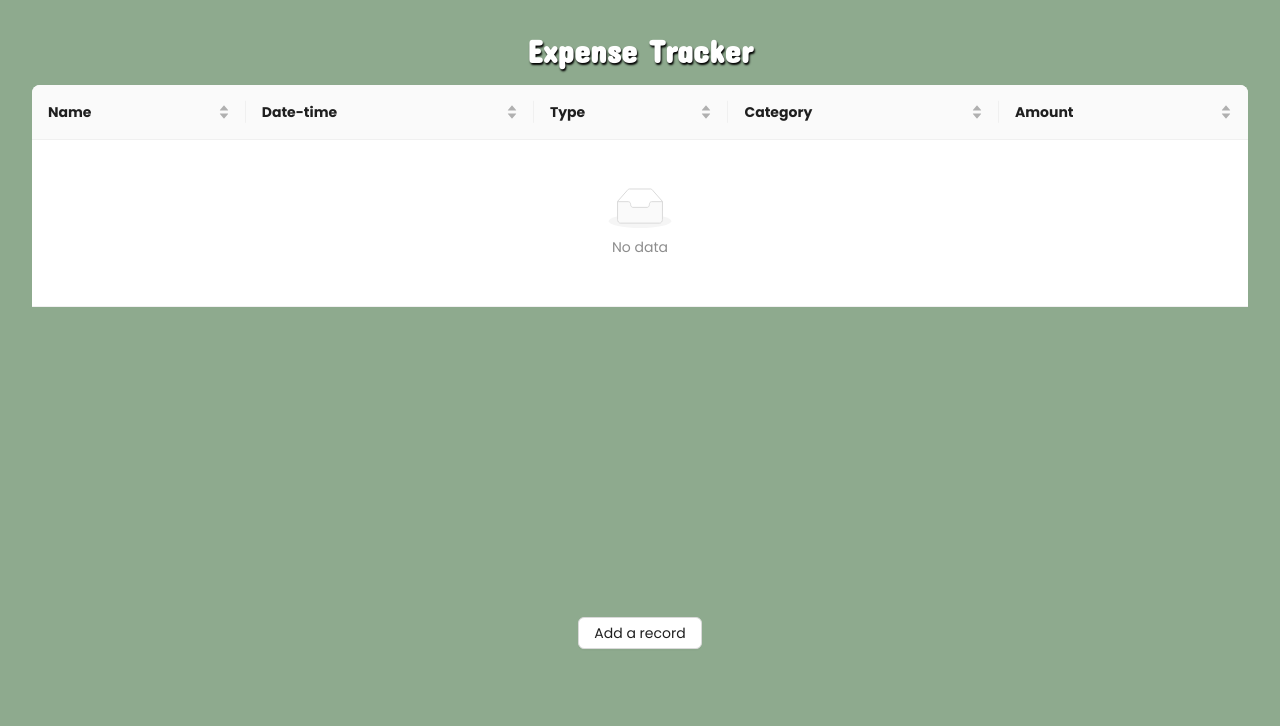
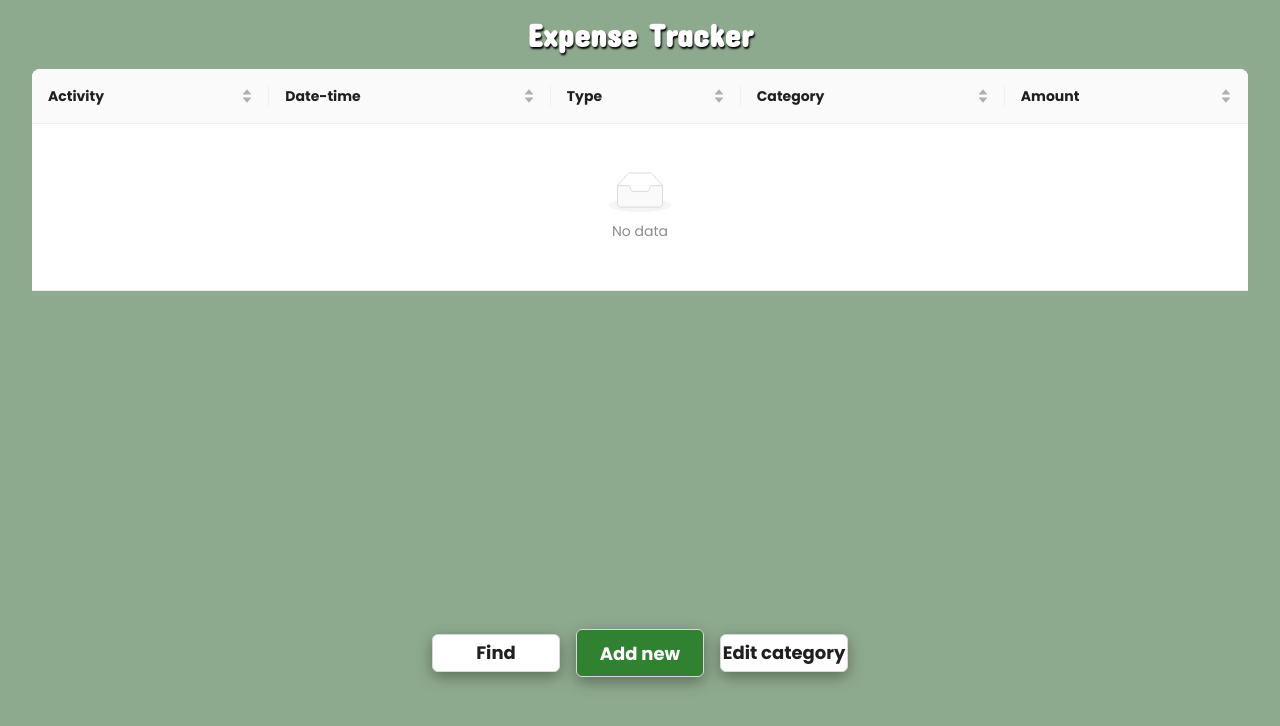
Before and after one commit to Ken-Takahashi-Q/Daily-Expenses, a React (Create React App) app: page / in a window 1280 px wide. Shown: the top 726 px of the page. Built offline with nearby package versions, Linux system fonts and the light colour scheme; the HTML template or start-up script is replaced by a standard one.

Commit message:
adding filter

```diff
--- a/package.json
+++ b/package.json
@@ -12,6 +12,7 @@
     "react": "^18.2.0",
     "react-dom": "^18.2.0",
     "react-scripts": "5.0.1",
+    "usehooks-ts": "^2.9.1",
     "web-vitals": "^2.1.4"
   },
   "scripts": {
--- a/src/App.css
+++ b/src/App.css
@@ -14,6 +14,7 @@
 	--bg-add-new: rgb(223, 226, 223);
 	--income-color: #60d160;
 	--payment-color: #e06648;
+	--add-btn-color: rgb(48, 130, 48);
 }
 .app {
 	display: flex;
@@ -21,7 +22,7 @@
 	justify-content: start;
 	align-items: center;
 	min-height: 100vh;
-	padding: 2rem;
+	padding: 1rem 2rem 1rem 2rem;
 	background-color: var(--bg-app);
 }
 .app_title {
@@ -55,6 +56,34 @@
 	font-weight: 700;
 }
 
+.menu_container {
+	display: flex;
+	flex-direction: column;
+	align-items: center;
+	justify-content: center;
+	width: 100%;
+	margin-top: 1rem;
+	gap: 2rem;
+}
+.menus {
+	display: flex;
+	flex-direction: column;
+	padding: 0.5rem 1rem 0.5rem 1rem;
+	gap: 1rem;
+	background-color: rgba(232, 232, 232, 0.7);
+	backdrop-filter: blur(8px);
+	border-radius: 1rem;
+	box-shadow: rgba(0, 0, 0, 0.35) 0px 5px 15px;
+	transition: 0.5s;
+	z-index: 10;
+}
+.buttons_container {
+	display: flex;
+	position: relative;
+	align-items: center;
+	height: 3rem;
+	gap: 1rem;
+}
 .add_new {
 	display: flex;
 	flex-direction: column;
@@ -65,8 +94,8 @@
 	width: 600px;
 	margin: 1rem;
 	padding: 1rem;
-	background-color: rgba(255, 255, 255, 0.7);
-	backdrop-filter: blur(5px);
+	background-color: rgba(232, 232, 232, 0.7);
+	backdrop-filter: blur(8px);
 	border-radius: 1rem;
 	box-shadow: rgba(0, 0, 0, 0.35) 0px 5px 15px;
 	transition: 0.5s;
--- a/src/App.js
+++ b/src/App.js
@@ -1,4 +1,5 @@
 import React, { useState } from 'react';
+import { useLocalStorage } from 'usehooks-ts'
 import './App.css';
 import { Form, Input, TimePicker, DatePicker, Radio, InputNumber, Button, Table } from 'antd';
 import { CloseOutlined } from '@ant-design/icons'
@@ -54,6 +55,7 @@ function App() {
 
 	const handleTypeChange = (e) => {
 		setSelectedButton(e.target.value);
+		console.log(catFilter);
 	};
 
 	const handleCatChange = (e) => {
@@ -63,9 +65,9 @@ function App() {
 	// Formats of table
 	const columns = [
 		{
-			title: 'Name',
-			dataIndex: 'name',
-			sorter: (a, b) => a.name.localeCompare(b.name),
+			title: 'Activity',
+			dataIndex: 'activity',
+			sorter: (a, b) => a.activity.localeCompare(b.name),
 		},
 		{
 			title: 'Date-time',
@@ -100,13 +102,13 @@ function App() {
 
 	// Submit, Add data into table, and clear data
 	const [form] = Form.useForm();
-	const [data, setData] = useState([]);
+	const [data, setData] = useLocalStorage('columns', [])
 
 	const handleSubmit = () => {
 		form.validateFields().then((values) => {
 			const newData = {
 				key: data.length + 1,
-				name: values.activity,
+				activity: values.activity,
 				date: selectedDate.format("DD/MM/YYYY HH:mm"),
 				type: selectedButton,
 				category: selectedCat,
@@ -121,6 +123,21 @@ function App() {
 	// Get date and time to use as default
 	const now = moment();
 
+	// Menus and filter category
+	const [toggleFind, setToggleFind] = useState(false);
+	const [typeFilter, setTypeFilter] = useState(null);
+	const [catFilter, setCatFilter] = useState(null);
+
+	const handleFilter = (e) => {
+		setCatFilter(e.target.value);
+	};
+
+
+	const handleFilterCancel = () => {
+		setCatFilter(null);
+		setToggleFind(false);
+	}
+
 	return (
 		<div className="app">
 			<div className="app_title">
@@ -128,22 +145,72 @@ function App() {
 			</div>
 
 			<Table
-				dataSource={data}
+				dataSource={catFilter ? data.filter((item) => item.category === catFilter) : data}
 				columns={columns}
-				style={{width: "100%", height: "500px", marginBottom: "2rem"}}
-				pagination={{ defaultPageSize: 7}}
+				style={{ width: "100%", height: "400px", marginBottom: "2rem" }}
+				pagination={{ defaultPageSize: 6 }}
 			/>
 
-			<Button onClick={() => setIsAddNew(true)} style={{marginBottom: "1rem"}}>
-				Add a record
+
+			<div className="menus" style={{visibility: toggleFind ? 'visible': 'hidden', transition: "0s"}}>
+				<>
+
+				<Radio.Group buttonStyle="solid" onChange={handleFilter}>
+					<Radio.Button value="income">Income</Radio.Button>
+					{/* Render income buttons using incomeCat */}
+					{incomeCat.map((category) => {
+						return (
+							<Radio.Button
+							key={category}
+							value={category}
+							>
+							{category}
+							</Radio.Button>
+						)
+					})};
+
+					<Radio.Button value="payment">Payment</Radio.Button>
+					{paymentCat.map((category) => {
+						return (
+							<Radio.Button
+							key={category}
+							value={category}
+							>
+							{category}
+							</Radio.Button>
+						)
+					})};
+				</Radio.Group>
+				</>
+
+				<>
+				<Button className="close_form" onClick={handleFilterCancel} style={{width: "5rem"}}>Cancel</Button>
+				</>
+			</div>
+
+
+			<div className="buttons_container">
+			<Button
+				onClick={() => setToggleFind(!toggleFind)}
+				style={{height: "80%", width:"8rem", fontSize: "18px", fontWeight: "700", boxShadow: "rgba(0, 0, 0, 0.35) 0px 5px 15px"}}>
+				Find
 			</Button>
+
+			<Button onClick={() => setIsAddNew(true)} style={{height: "100%", width:"8rem", color: "white", backgroundColor: "var(--add-btn-color)", fontSize: "18px", fontWeight: "700", boxShadow: "rgba(0, 0, 0, 0.35) 0px 5px 15px"}}>
+				Add new
+			</Button>
+
+			<Button style={{height: "80%", width:"8rem", fontSize: "18px", fontWeight: "700", boxShadow: "rgba(0, 0, 0, 0.35) 0px 5px 15px"}}>
+				Edit category
+			</Button>
+			</div>
 
 			{isAddNew && (
 				<div className={`add_new ${isAddNew ? 'slide-up' : ''}`}>
 				<Form form={form} onFinish={handleSubmit}>
 
-				<Form.Item label="Name" name="activity">
-					<Input placeholder="Activity" />
+				<Form.Item label="Activity" name="activity">
+					<Input placeholder="Your activity" />
 				</Form.Item>
 
 				<Form.Item label="Date">
@@ -181,7 +248,6 @@ function App() {
 
 						{/* Render income buttons using incomeCat */}
 						{incomeCat.map((category) => {
-							console.log("category:", category);
 							return (
 								<Radio.Button
 								key={category}
```
Also changed, not shown: 1 other file (tests, documents, lock files or other folders).
